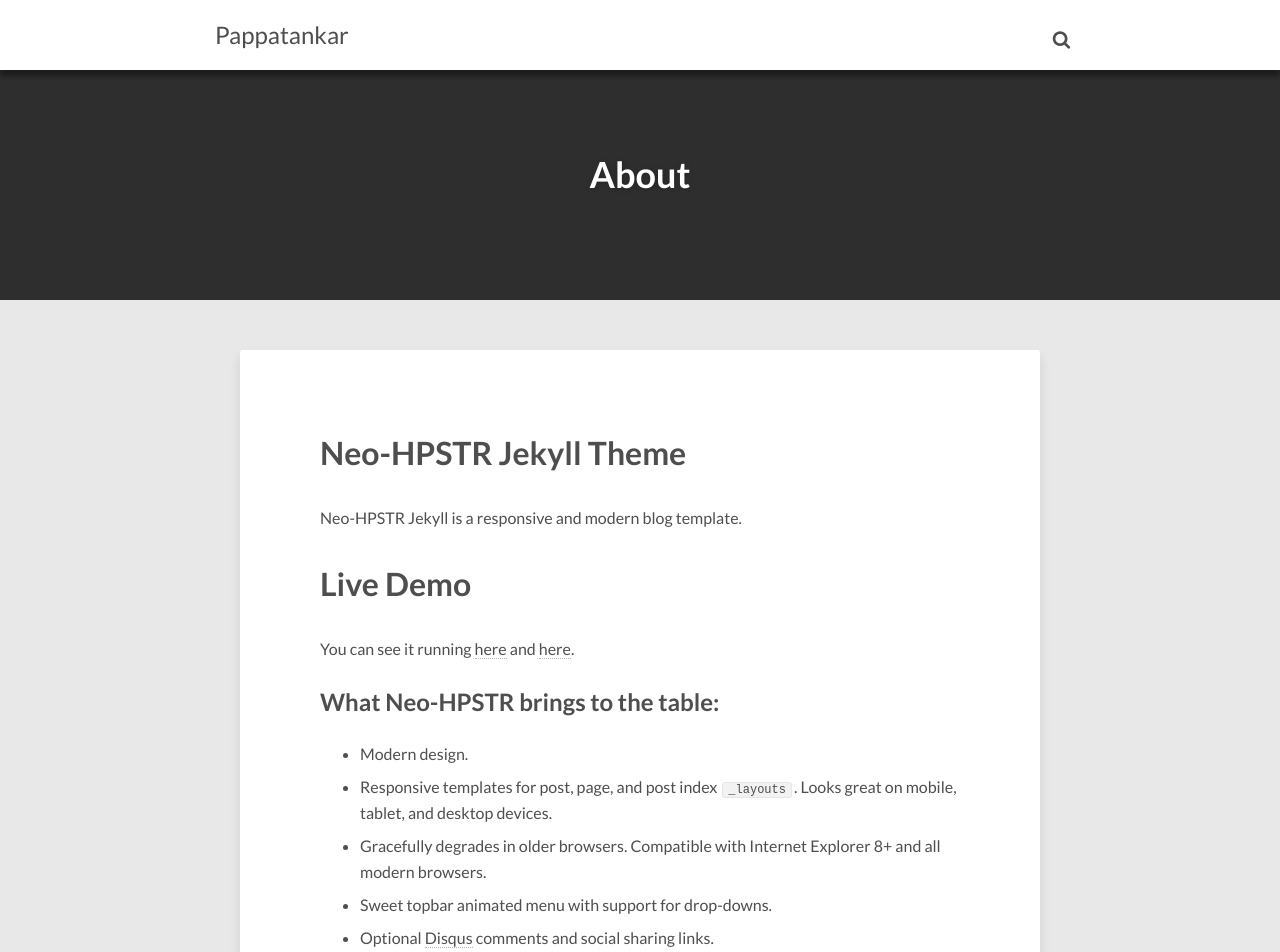
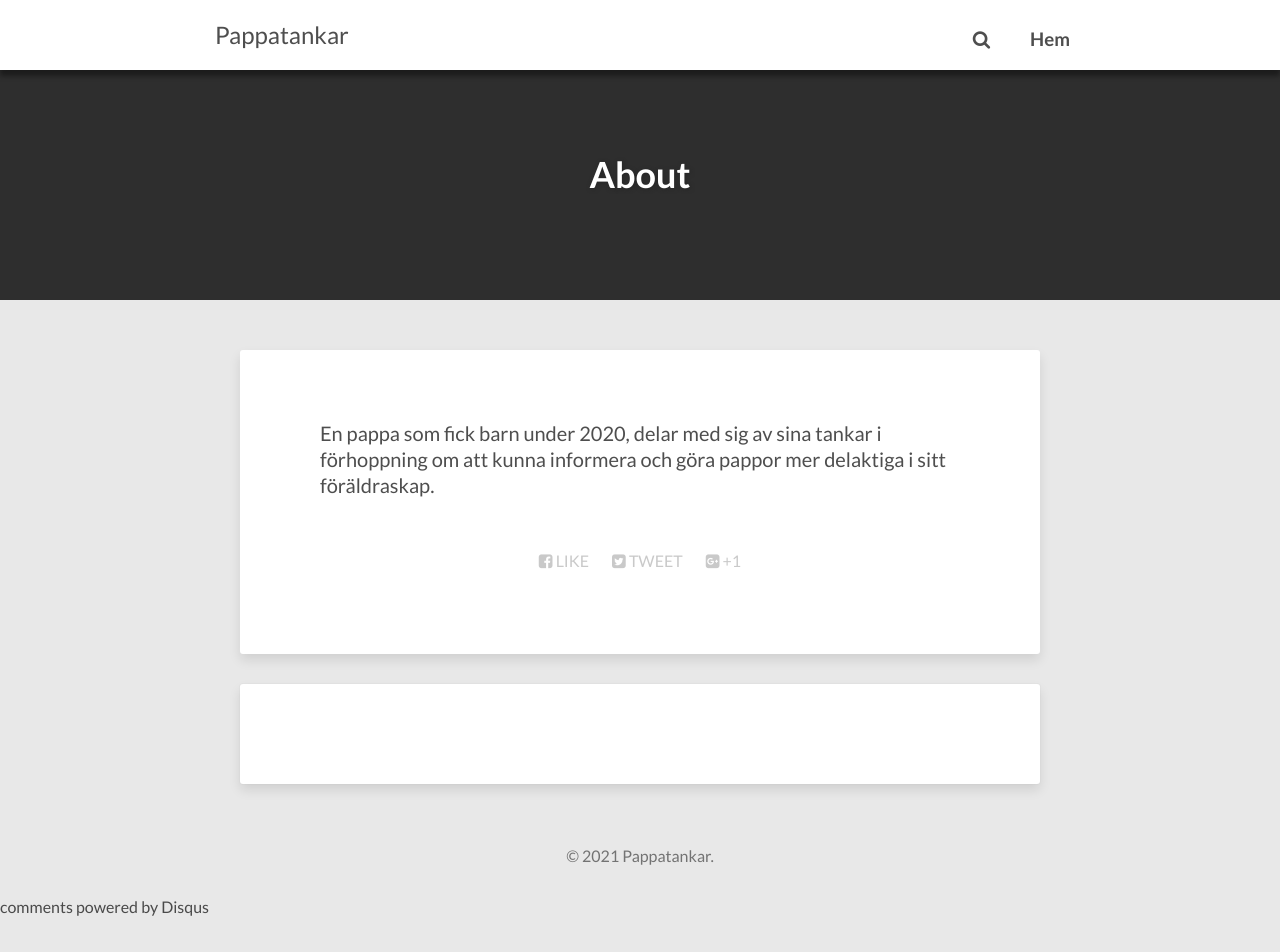
Before and after one commit to pappatankar/pappatankar.github.io, a Jekyll site: the page built from about.md, in a window 1280 px wide and 1400 px high. Shown: the top 952 px of the window. Built offline with Jekyll 4.4.1, drawn with Linux system fonts in a browser that asks for light colours; nearby versions of some CDN libraries; comment, search, counter and statistics services are not loaded; some of the changed text lies outside the part shown.

Commit message:
Fix language

```diff
--- a/_config.yml
+++ b/_config.yml
@@ -10,6 +10,8 @@ excerpt_separator: <!--more-->
 url: https://pappatankar.nu
 
 menu:
+  - title: 'Hem'
+    url: '/'
 # Owner/author information
 owner:
   name:           Pappatankar
--- a/_includes/author.html
+++ b/_includes/author.html
@@ -1,6 +1,6 @@
 <div class="read-more">
   <div class="read-more-header">
-    <a href="{{ site.owner.site }}" class="read-more-btn">About the Author</a>
+    <a href="{{ site.owner.site }}" class="read-more-btn">Om författaren</a>
   </div><!-- /.read-more-header -->
   <div class="read-more-content author-info">
     <h3>{{site.owner.name}}</h3>
--- a/_includes/footer.html
+++ b/_includes/footer.html
@@ -1 +1 @@
-<span>&copy; {{ site.time | date: '%Y' }} {{ site.owner.name }}. Powered by <a href="http://jekyllrb.com" rel="nofollow">Jekyll</a> using the <a href="http://github.com/aron-bordin/neo-hpstr-jekyll-theme" rel="nofollow">Neo-HPSTR Theme</a>.</span>
+<span>&copy; {{ site.time | date: '%Y' }} {{ site.owner.name }}.</span>
--- a/_includes/header.html
+++ b/_includes/header.html
@@ -60,7 +60,7 @@
         <p class="entry-reading-time">
           <i class="fa fa-clock-o"></i>
           {% assign readtime = content | strip_html | number_of_words | divided_by:site.words_per_minute %}
-          Reading time ~{% if readtime <= 1 %}1 minute{% else %}{{ readtime }} minutes{% endif %}
+          Lästid ~{% if readtime <= 1 %}1 minut{% else %}{{ readtime }} minuter{% endif %}
         </p><!-- /.entry-reading-time -->
       {% else %}
           <p class="entry-reading-time">
--- a/about.md
+++ b/about.md
@@ -4,33 +4,6 @@ title: About
 share: true
 ---
 
-# Neo-HPSTR Jekyll Theme
-
-Neo-HPSTR Jekyll is a responsive and modern blog template.
-
-# Live Demo
-
-You can see it running [here](http://blog.rhesoft.com/) and [here](http://aronbordin.com/neo-hpstr-jekyll-theme/).
-
-
-## What Neo-HPSTR brings to the table:
-
-* Modern design.
-* Responsive templates for post, page, and post index `_layouts`. Looks great on mobile, tablet, and desktop devices.
-* Gracefully degrades in older browsers. Compatible with Internet Explorer 8+ and all modern browsers.
-* Sweet topbar animated menu with support for drop-downs.
-* Optional [Disqus](http://disqus.com) comments and social sharing links.
-* [Open Graph](https://developers.facebook.com/docs/opengraph/) and [Twitter Cards](https://dev.twitter.com/docs/cards) support for a better social sharing experience.
-* Simple [custom 404 page](http://mmistakes.github.io/hpstr-jekyll-theme/404.html) to get you started.
-* Stylesheets for Pygments and Coderay [syntax highlighting](http://mmistakes.github.io/hpstr-jekyll-theme/code-highlighting-post/) to make your code examples look snazzy
-* Author panel, with social links
-* Read more tag support(similar with Wordpress ).
-
-![Preview](http://aronbordin.com/images/neo-hpstr-jekyll-theme-preview.png)
-
-
----
-
-## Getting Started
-
-Neo-HPSTR takes advantage of Sass and data files to make customizing easier. These features require Jekyll 2.x and will not work with older versions of Jekyll.
+En pappa som fick barn under 2020, delar med sig av sina
+tankar i förhoppning om att kunna informera och göra pappor mer delaktiga i
+sitt föräldraskap.
--- a/index.html
+++ b/index.html
@@ -1,7 +1,7 @@
 ---
 layout: home
 title: "Välkommen till en pappas tankar"
-description: "Describe this nonsense."
+description: "En pappa delar med sig av sina tankar och händelser."
 tags: [Jekyll, theme, themes, responsive, blog, modern]
 comments: false
 ---
@@ -36,7 +36,7 @@ comments: false
       {{ post.excerpt }}
       {% if post.content contains "<!-- more -->" %}
           <div align="center">
-              <div markdown="0"><a href="{{ site.url }}{{ post.url }}" class="btn btn-info">Continue Reading ...</a></div>
+              <div markdown="0"><a href="{{ site.url }}{{ post.url }}" class="btn btn-info">Fortsätt läsa...</a></div>
           </div>
       {% endif %}
   </div><!-- /.entry-content -->
```
Also changed, not shown: other parts of index.html (+1 -1 lines).
